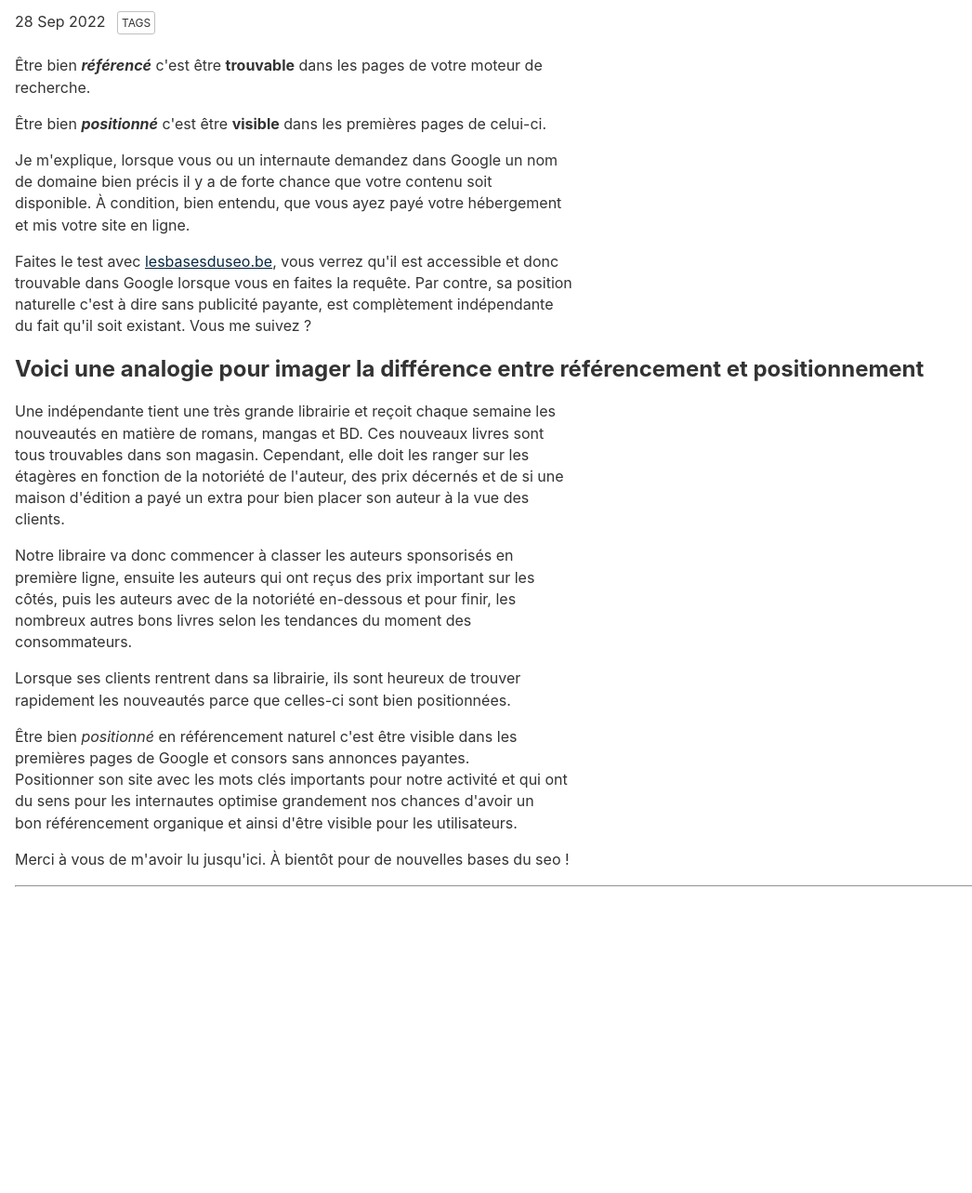
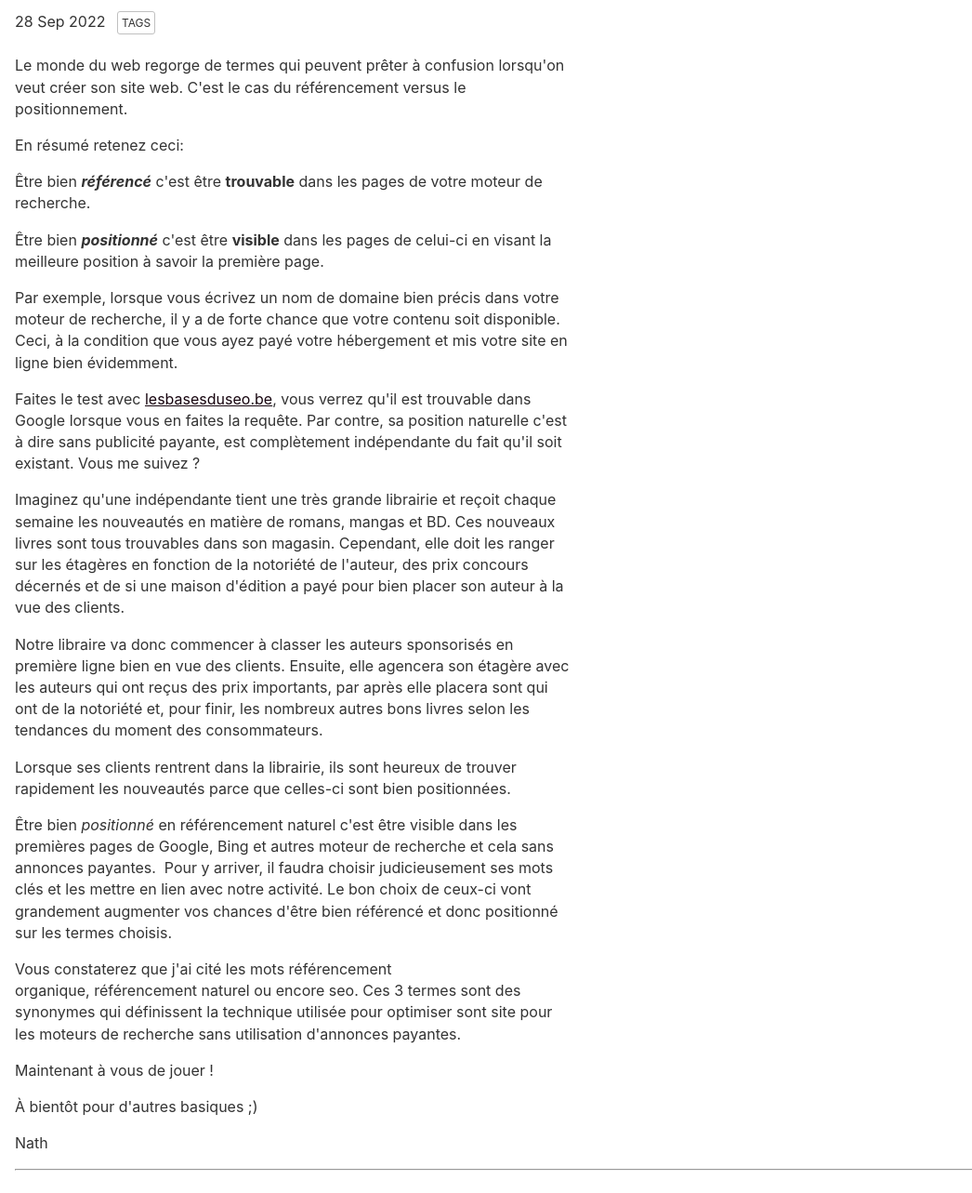
Before and after one commit to PolPasop/eleventy-nath-blog, an Eleventy site: page fr/blog/firstpost.md in a window 1280 px wide. Shown: the part 289-1572 px from the top of the page at 93% size, without its empty margins (0-1046 px from the left). Before the commit the page ends 1267 px from the top, so only its background shows below. Built offline with nearby package versions, Linux system fonts and the light colour scheme; Eleventy itself is replaced by a stand-in of ours; files that its build step writes are made by us from their sources.

Commit message:
Update Blog “firstpost”

```diff
--- a/fr/blog/firstpost.md
+++ b/fr/blog/firstpost.md
@@ -1,31 +1,43 @@
 ---
-title: "Référencement versus positionnement quelle différence ? "
+title: "Quelle différence entre le référencement et le positionnement  ? "
 description: Le référencement et le positionnement sont deux critères bien
   distincts. On peut dire qu'un site est référencé lorsqu'il est trouvable dans
   un moteur de recherche avec votre nom de domaine. Tandis qu'on dira qu'il est
   positionné en fonction de sa place dans les pages de Google.
+pagemetadata.description: Le référencement et le positionnement sont deux
+  critères bien distincts. On peut dire qu'un site est référencé lorsqu'il est
+  trouvable dans un moteur de recherche avec votre nom de domaine. Tandis qu'on
+  dira qu'il est positionné en fonction de sa place dans les pages de Google.
 date: 2022-09-28T11:20:30.472Z
 tags:
   - Tags
 layout: layouts/post.njk
 author: Nathalie Kohn
 ---
+Le monde du web regorge de termes qui peuvent prêter à confusion lorsqu'on veut créer son site web. C'est le cas du référencement versus le positionnement.
+
+En résumé retenez ceci:
+
 Être bien ***référencé*** c'est être **trouvable** dans les pages de votre moteur de recherche.
 
-Être bien ***positionné*** c'est être **visible** dans les premières pages de celui-ci.
+Être bien ***positionné*** c'est être **visible** dans les pages de celui-ci en visant la meilleure position à savoir la première page.
 
-Je m'explique, lorsque vous ou un internaute demandez dans Google un nom de domaine bien précis il y a de forte chance que votre contenu soit disponible. À condition, bien entendu, que vous ayez payé votre hébergement et mis votre site en ligne.
+Par exemple, lorsque vous écrivez un nom de domaine bien précis dans votre moteur de recherche, il y a de forte chance que votre contenu soit disponible. Ceci, à la condition que vous ayez payé votre hébergement et mis votre site en ligne bien évidemment.
 
-Faites le test avec [lesbasesduseo.be](lesbasesduseo.be), vous verrez qu'il est accessible et donc trouvable dans Google lorsque vous en faites la requête. Par contre, sa position naturelle c'est à dire sans publicité payante, est complètement indépendante du fait qu'il soit existant. Vous me suivez ?
+Faites le test avec [lesbasesduseo.be](<>), vous verrez qu'il est trouvable dans Google lorsque vous en faites la requête. Par contre, sa position naturelle c'est à dire sans publicité payante, est complètement indépendante du fait qu'il soit existant. Vous me suivez ?
 
-## Voici une analogie pour imager la différence entre référencement et positionnement
+Imaginez qu'une indépendante tient une très grande librairie et reçoit chaque semaine les nouveautés en matière de romans, mangas et BD. Ces nouveaux livres sont tous trouvables dans son magasin. Cependant, elle doit les ranger sur les étagères en fonction de la notoriété de l'auteur, des prix concours décernés et de si une maison d'édition a payé pour bien placer son auteur à la vue des clients.
 
-Une indépendante tient une très grande librairie et reçoit chaque semaine les nouveautés en matière de romans, mangas et BD. Ces nouveaux livres sont tous trouvables dans son magasin. Cependant, elle doit les ranger sur les étagères en fonction de la notoriété de l'auteur, des prix décernés et de si une maison d'édition a payé un extra pour bien placer son auteur à la vue des clients.
+Notre libraire va donc commencer à classer les auteurs sponsorisés en première ligne bien en vue des clients. Ensuite, elle agencera son étagère avec les auteurs qui ont reçus des prix importants, par après elle placera sont qui ont de la notoriété et, pour finir, les nombreux autres bons livres selon les tendances du moment des consommateurs.
 
-Notre libraire va donc commencer à classer les auteurs sponsorisés en première ligne, ensuite les auteurs qui ont reçus des prix important sur les côtés, puis les auteurs avec de la notoriété en-dessous et pour finir, les  nombreux autres bons livres selon les tendances du moment des consommateurs.
+Lorsque ses clients rentrent dans la librairie, ils sont heureux de trouver rapidement les nouveautés parce que celles-ci sont bien positionnées.
 
-Lorsque ses clients rentrent dans sa librairie, ils sont heureux de trouver rapidement les nouveautés parce que celles-ci sont bien positionnées.
+Être bien *positionné* en référencement naturel c'est être visible dans les premières pages de Google, Bing et autres moteur de recherche et cela sans annonces payantes.  Pour y arriver, il faudra choisir judicieusement ses mots clés et les mettre en lien avec notre activité. Le bon choix de ceux-ci vont grandement augmenter vos chances d'être bien référencé et donc positionné sur les termes choisis.
 
-Être bien *positionné* en référencement naturel c'est être visible dans les premières pages de Google et consors sans annonces payantes. Positionner son site avec les mots clés importants pour notre activité et qui ont du sens pour les internautes optimise grandement nos chances d'avoir un bon référencement organique et ainsi d'être visible pour les utilisateurs.
+Vous constaterez que j'ai cité les mots référencement organique, référencement naturel ou encore seo. Ces 3 termes sont des synonymes qui définissent la technique utilisée pour optimiser sont site pour les moteurs de recherche sans utilisation d'annonces payantes.
 
-Merci à vous de m'avoir lu jusqu'ici. À bientôt pour de nouvelles bases du seo !
+Maintenant à vous de jouer !
+
+À bientôt pour d'autres basiques ;)
+
+Nath
```
